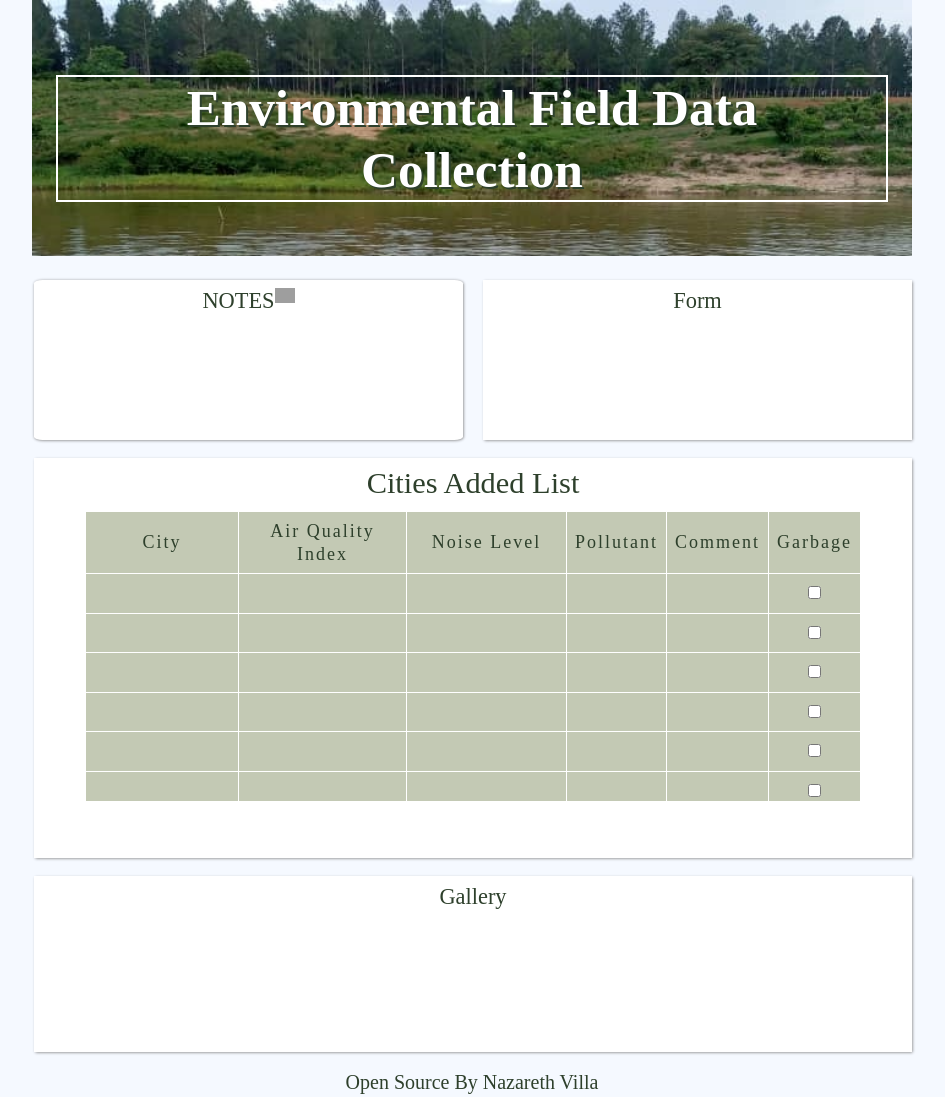
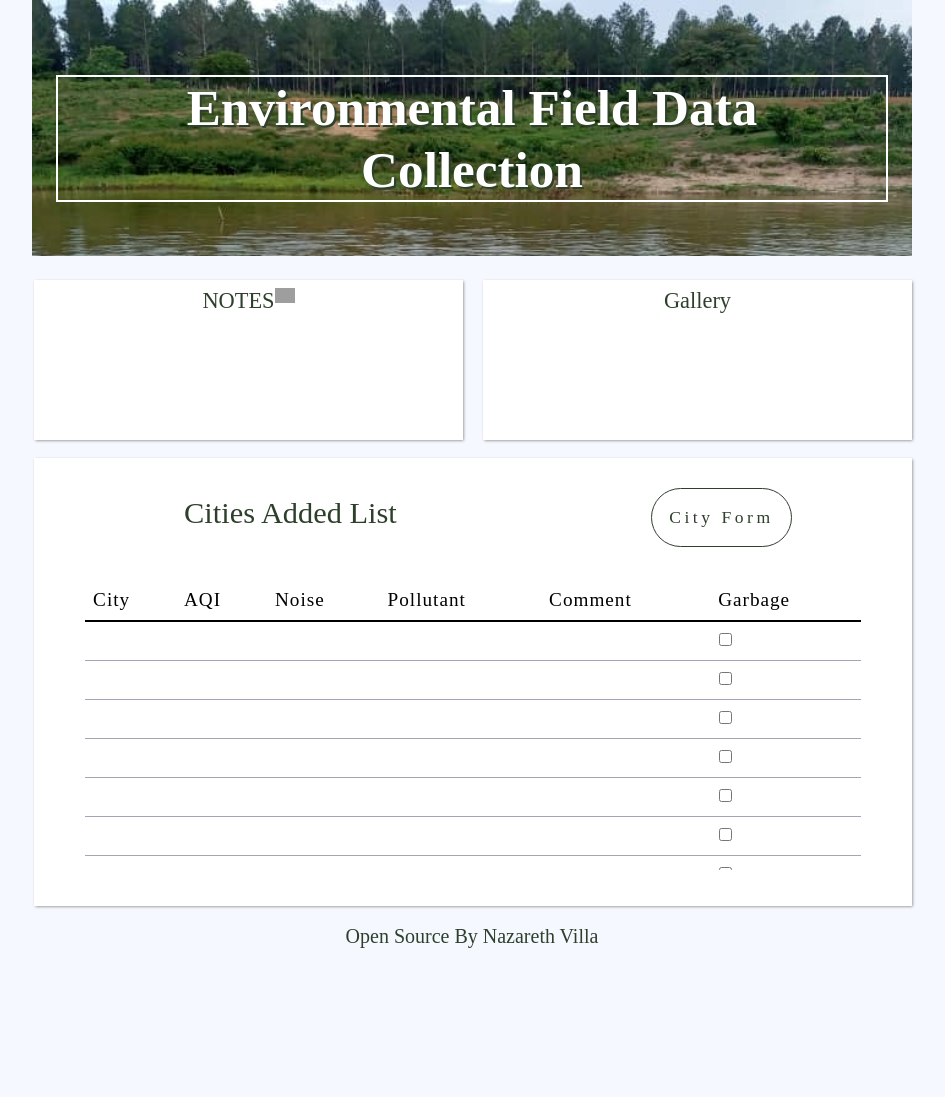
Before and after one commit to nazavilla/EnvironmentalFieldDataCollector, a plain HTML site: page VerdeApp.html in a window 1280 px wide. Shown: the whole page, without its empty margins (168-1113 px from the left). After the commit the page ends 956 px from the top, so only its background shows below. Drawn offline with nearby package versions, Linux system fonts and the light colour scheme; grey boxes are pictures that could not be loaded; a web font is replaced by a local one.

Commit message:
worked on design

```diff
--- a/VerdeApp.css
+++ b/VerdeApp.css
@@ -47,7 +47,7 @@ body {
 #popUp_superMain {
   background-color: white;
   display: none;
-  bottom: 3em;
+  top: 4em;
   position: absolute;
   z-index: 2;
   margin-left: 8em;
@@ -59,14 +59,14 @@ body {
 #popUPBackground {
   display: none;
   background: rgba(0, 0, 0, 0.6);
-  bottom: 29em;
+  bottom: 22em;
   backdrop-filter: blur(12px);
   z-index: 1;
   position: relative;
   width: 89.9em;
   margin-left: -21em;
-  height: 41em;
-  margin-bottom: -60em;
+  height: 50em;
+  margin-bottom: -20em;
 }
 
 @media (max-width: 800px) {
@@ -81,12 +81,25 @@ body {
   }
 }
 
+.notas,
+#Gallery,
+#recentCitiesAdded {
+  position: relative;
+  top: 0;
+  transition: top ease 0.5s;
+}
+
+.notas:hover,
+#Gallery:hover,
+#recentCitiesAdded:hover {
+  top: -8px;
+}
+
 .notas {
   background-color: white;
   margin: 0px 18px 18px 2px;
   cursor: pointer;
   box-shadow: 0.5px 0.5px 3px gray;
-  border-radius: 2%;
   display: flex;
   align-items: flex-start;
   justify-content: center;
@@ -96,22 +109,29 @@ body {
   font: 1.4em serif;
 }
 
+.cityTopSection {
+  display: flex;
+  justify-content: space-around;
+  align-items: center;
+}
+
 #recentCitiesAdded {
   box-shadow: 0.5px 0.5px 3px gray;
   background-color: white;
   width: 87px;
   margin: 0px 0px 18px 2px;
-  height: 25em;
+  height: 28em;
   display: block;
 }
 
 #listtitle {
   font: 1.9em serif;
+  padding: 1em;
 }
 
 table {
   height: 50%;
-  left: 10%;
+  right: 10%;
   margin: 10px auto;
   overflow-y: scroll;
   position: static;
@@ -120,21 +140,22 @@ table {
 
 thead th {
   font-size: 18px;
-  letter-spacing: 2px;
+  letter-spacing: 1px;
+  font-weight: 500;
+  padding: 8px;
+  font-size: 1.2rem;
+  border-bottom: 2px solid black;
 }
 
 tr {
-  background: #76855470;
+  color: black;
   border-bottom: 1px solid white;
 }
 
-th,
 td {
-  font-weight: 400;
-  padding: 8px;
-  width: 33.3333%;
-  font-size: 18px;
-  border: 1px solid white;
+  color: darkgreen;
+  padding: 9px;
+  border-bottom: 1px solid rgb(164, 164, 185);
 }
 
 #main {
@@ -148,7 +169,7 @@ td {
   background-color: white;
   width: 87px;
   margin: 0px 0px 18px 2px;
-  height: 11em;
+  height: 10em;
   cursor: pointer;
   display: block;
 }
@@ -156,17 +177,27 @@ td {
   font: 1.4em serif;
 }
 
-#Form {
-  box-shadow: 0.5px 0.5px 3px gray;
-  background-color: white;
-  width: 87px;
-  margin: 0px 0px 18px 2px;
-  height: 10em;
-  cursor: pointer;
+.contenedor {
+  display: flex;
+  justify-content: center;
+  align-items: center;
+  flex-direction: column;
+  gap: 10px;
 }
 
-#formTitle {
-  font: 1.4em serif;
+#display_image {
+  width: 300px;
+  height: 139px;
+  border: 1px solid black;
+  background-position: center;
+  background-size: cover;
+}
+
+.imgFlex {
+  display: flex;
+  justify-content: space-around;
+  flex-direction: row;
+  flex-wrap: wrap;
 }
 
 .form-control-lg {
@@ -244,3 +275,25 @@ h1 {
   font-size: 1.5em;
   letter-spacing: 3px;
 }
+
+.cityFormBttn {
+  border: 1px solid #2e402c;
+  background-color: white;
+  color: #2e402c;
+  border-radius: 2em;
+  padding: 1em;
+  letter-spacing: 0.2em;
+  font-size: 1.1em;
+}
+
+.cityFormBttn:hover {
+  background-color: #2e402c;
+  color: #ffffff;
+}
+
+.btn:active {
+  margin-top: 24px;
+  margin-bottom: 16px;
+  box-shadow: 0px 0px;
+  color: #ffffff;
+}
--- a/VerdeApp.html
+++ b/VerdeApp.html
@@ -9,7 +9,7 @@
     <link rel="preconnect" href="https://fonts.googleapis.com">
     <link rel="preconnect" href="https://fonts.gstatic.com" crossorigin>
     <link href="https://fonts.googleapis.com/css2?family=IBM+Plex+Sans+Thai+Looped:wght@200&display=swap" rel="stylesheet">
-    <link rel="icon" href="https://cdn-icons-png.flaticon.com/512/740/740934.png" type = "image/x-icon">
+    <link rel="icon" href="https://as1.ftcdn.net/v2/jpg/04/72/66/96/1000_F_472669611_P8LsU4O1dC19VV4il3XLRB7RdKWdYzpi.jpg" type = "image/x-icon">
     <link rel="stylesheet" href="VerdeApp.css" >
     <title>data collector</title>
 </head>
@@ -25,23 +25,51 @@
                 <div id="myNotesTitle">NOTES</div>
                 <img src="https://cdn-icons-png.flaticon.com/512/768/768818.png" style="width: 20px;">
             </div>
-                    <!--FORM-->
-            <div onclick="myFunction()" id="Form" onclick="myFunction()" class="col p-2 text-center ">
-                <div id="formTitle">Form</div>
+            <div id="Gallery" class="col p-2 text-center">
+                <h4 id="mydatatitle" style="text-align: center;">Gallery</h4>
+                <!--<div class="imgFlex"  style="display: flex; justify-content: space-around;">
+                    <div class="contenedor">
+                        <input type="file" id="image_input" accept="image/png, image/jpg">
+                        <div id="display_image"></div>
+                    </div>
+                    <div class="columna">
+                        <img src="Image1 (1).jpg" alt="Nature" style="width: 15em;">
+                    </div>
+                    <div class="columna">
+                        <img src="Image1 (3).jpg" alt="Mountains" style="width: 15em;">
+                    </div>
+                </div>-->
             </div>
 
         </div>
+                    <!--EROOR/SUCCESS POP UP -->
+
+               <div onclick="done()" id="successCard" class="row successCard">
+                    <img src='https://cdn-icons-png.flaticon.com/512/190/190411.png'>
+                    <h1>Your request was successfully submitted </h1>
+                    <button class="bttnsuccess">Done</button>
+                </div>
+                <!--ADD SECTION WHEN USER DOES NOT CLICK ON SAVE BUTTON IT SHOW ERRORCARD-->
+                <div onclick="tryAgaing()" id="tryagaing" class="row errorCard">
+                    <img src='https://cdn-icons-png.flaticon.com/512/1810/1810747.png'>
+                    <h1>Oops! Something went wrong, try again </h1>
+                    <button class="bttnerror">Try again</button>
+                </div>
+
 
         <div class="row">
-            <div id="recentCitiesAdded" class="col p-2 text-center">
-                <div id="listtitle">Cities Added List</div>
+            <div id="recentCitiesAdded" class="col p-2">
+                <div class="cityTopSection">
+                    <h1 id="listtitle">Cities Added List</h1>
+                    <div><button onclick="myFunction()" id="Form" class="cityFormBttn"> City Form</button></div>
+                </div>
                 <div id="main">
                 <table>
                     <thead>
                         <tr>
                             <th>City</th>
-                            <th>Air Quality Index</th>
-                            <th>Noise Level</th>
+                            <th>AQI</th>
+                            <th>Noise</th>
                             <th>Pollutant</th>
                             <th>Comment</th>
                             <th>Garbage</th>
@@ -118,30 +146,13 @@
             </div>
         </div>
         <div class="row">
-            <div id="Gallery" class="col p-2 text-center">
-                <div id="mydatatitle">Gallery</div>
-            </div>
+
 
 
         </div>
-            <!--EROOR/SUCCESS POP UP -->
-
-               <div onclick="done()" id="successCard" class="row successCard">
-                    <img src='https://cdn-icons-png.flaticon.com/512/190/190411.png'>
-                    <h1>Your request was successfully submitted </h1>
-                    <button class="bttnsuccess">Done</button>
-                </div>
-                <!--ADD SECTION WHEN USER DOES NOT CLICK ON SAVE BUTTON IT SHOW ERRORCARD-->
-                <div onclick="tryAgaing()" id="tryagaing" class="row errorCard">
-                    <img src='https://cdn-icons-png.flaticon.com/512/1810/1810747.png'>
-                    <h1>Oops! Something went wrong, try again </h1>
-                    <button class="bttnerror">Try again</button>
-                </div>
-
-
             <!-- FORM POP UP -->
-        <div id="popUPBackground">
-        <div id="popUp_superMain" class="card p-2 text-dark bg-opacity-25 popUp_superMain">
+            <div id="popUPBackground">
+            <div id="popUp_superMain" class="card p-2 text-dark bg-opacity-25 popUp_superMain">
                 <!--CITY NAME INPUT-->
                 <div class="input-group mb-2 ">
                     <input type="text" class="form-control-lg" placeholder="City Name" autocomplete="off">
--- a/VerdeApp.js
+++ b/VerdeApp.js
@@ -43,9 +43,11 @@ function save(){
     citiesListHide.style.display = "block";
     success.style.display = "block";
 
-  } else {
+  }  else {
     popUp_superMain.style.display = "block";
   }
+
+  //ADD if pop up values are empty show error popup
 
 }
 
@@ -53,6 +55,7 @@ function save(){
 function done(){
        var success = document.querySelector("#successCard");
            success.style.display = "none";
+
 
 }
 
@@ -62,3 +65,22 @@ function tryAgaing(){
         tryagain.style.display = "none";
 
 }
+
+
+
+
+///image saver GALLERY
+
+  const imagenInput = document.querySelector("#image_input");
+
+  imagenInput.addEventListener("change", function() {
+  const reader = new FileReader();
+  reader.addEventListener("load", () =>{
+       const uploaded_image = reader.result;
+       document.querySelector("#display_image").style.backgroundImage = `url(${uploaded_image})`;
+
+  });
+
+  reader.readAsDataURL(this.files[0]);
+
+});
```
Also changed, not shown: Image1 (3).jpg (added), Image1 (5).jpg (added), 3 other files.
